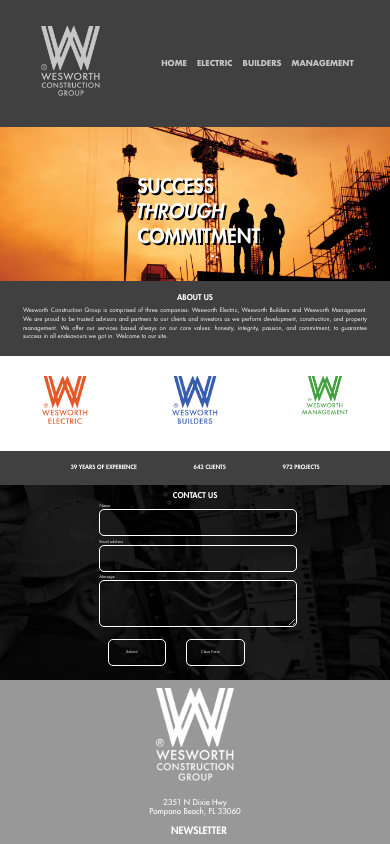
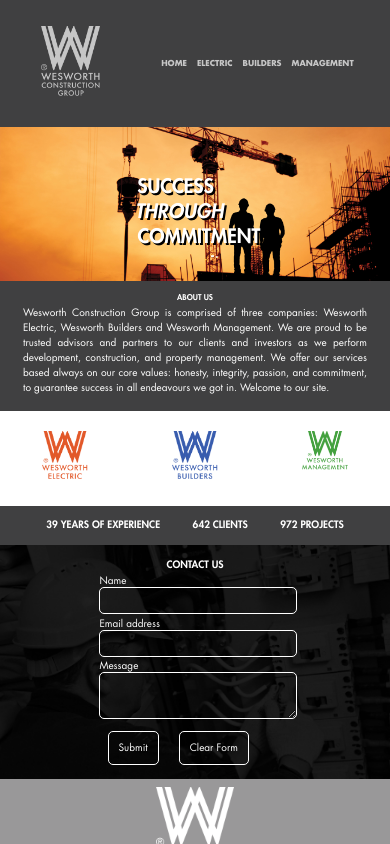
Before and after one commit to HDOSURREGO/wesworth, a React (Create React App) app: page / in a window 390 px wide. Built offline with nearby package versions, Linux system fonts and the light colour scheme.

Commit message:
home and sidebar responsiveness

```diff
--- a/src/components/CommercialServices.css
+++ b/src/components/CommercialServices.css
@@ -57,15 +57,24 @@ hr {
 .column-right {
 	font-family: "futuraStdBook";
 	font-size: 1vw;
-	/* line-height: 1.2; */
 	width: 50%;
 	padding-bottom: 0%;
 }
 
 .column-right ul li {
 	font-family: "futuraStdBook";
-	font-size: 1vw;
+	font-size: 1.5vw;
 	width: 90%;
 	text-align: justify;
 	padding-bottom: 0%;
 }
+
+@media only screen and (max-width: 414px) {
+	h2 {
+		font-size: 10px;
+	}
+
+	.column-right ul li {
+		font-size: 10px;
+	}
+}
--- a/src/components/Electric.css
+++ b/src/components/Electric.css
@@ -116,7 +116,7 @@
 
 	.whoWeAre p {
 		width: 90%;
-		font-size: 1.5vw;
+		font-size: 10px;
 		padding-top: 5px;
 	}
 
@@ -135,4 +135,8 @@
 		margin: 5px;
 		padding: 10px;
 	}
+
+	.service-content h2 {
+		font-size: 10px;
+	}
 }
--- a/src/components/ElectricSidebar.css
+++ b/src/components/ElectricSidebar.css
@@ -53,3 +53,20 @@ li a:active {
 	background-color: #e15829;
 	color: white;
 }
+
+@media screen and (max-width: 414px) {
+	.sidebar button {
+		font-size: 10px;
+	}
+	.sidebar li {
+		float: left;
+		list-style: none;
+		padding: 5px;
+		padding-top: 8px;
+		font-family: "futuraStdHeavy";
+		font-size: 10px;
+		color: #e15829;
+		border-bottom: 1px solid black;
+		width: 100%;
+	}
+}
--- a/src/components/Footer.css
+++ b/src/components/Footer.css
@@ -155,6 +155,20 @@ h2 {
 		background-color: #999899;
 		color: white;
 	}
+	.contactUsForm {
+		font-size: 10px;
+	}
+
+	.contactUsForm .btn {
+		font-size: 10px;
+		width: auto;
+		padding-left: 10px;
+	}
+
+	.contactUsForm h1 {
+		padding-top: 10px;
+		font-size: 10px;
+	}
 	.logoAddress p {
 		display: inline-block;
 		font-family: "futuraStd-Medium";
@@ -180,8 +194,6 @@ h2 {
 	}
 
 	h2 {
-		text-align: center;
-		padding: 1%;
 		font-size: 10px;
 	}
 
@@ -203,10 +215,7 @@ h2 {
 	}
 
 	.btn-nl {
-		display: inline-block;
-		background-color: transparent;
-		color: white;
 		width: 25%;
-		font-size: 8px;
+		font-size: 10px;
 	}
 }
--- a/src/components/Home.css
+++ b/src/components/Home.css
@@ -130,6 +130,14 @@ p {
 		text-shadow: 4px 4px black;
 		z-index: 1;
 	}
+	p {
+		font-family: futuraStdBook;
+		font-size: 1.5vw;
+		line-height: 1.5;
+		width: 90%;
+		text-align: justify;
+		padding-bottom: 3%;
+	}
 }
 
 @media only screen and (max-width: 768px) {
@@ -165,20 +173,6 @@ p {
 		text-shadow: 4px 4px black;
 		z-index: 1;
 	}
-}
-
-@media only screen and (max-width: 1024px) {
-	p {
-		font-family: futuraStdBook;
-		font-size: 1.5vw;
-		line-height: 1.5;
-		width: 90%;
-		text-align: justify;
-		padding-bottom: 3%;
-	}
-}
-
-@media only screen and (max-width: 768px) {
 	p {
 		font-family: futuraStdBook;
 		font-size: 1.5vw;
@@ -223,18 +217,18 @@ p {
 		z-index: 1;
 	}
 
-	p {
-		font-family: futuraStdBook;
-		font-size: 1.5vw;
-		line-height: 1.5;
-		width: 90%;
-		text-align: justify;
-		padding-bottom: 3%;
-	}
-
 	.logo {
 		padding: 5%;
 		justify-content: space-evenly;
 		width: 90%;
 	}
+
+	p {
+		font-family: futuraStdBook;
+		font-size: 10px;
+		width: 90%;
+	}
+	.experience {
+		font-size: 10px;
+	}
 }
--- a/src/components/ScheduleForm.css
+++ b/src/components/ScheduleForm.css
@@ -57,3 +57,16 @@
 	font-size: 1.1vw;
 	text-align: center;
 }
+
+@media only screen and (max-width: 414px) {
+	.contact-form .btn {
+		font-size: 10px;
+	}
+	.input-field {
+		width: 300px;
+		font-size: 10px;
+	}
+	.form-section h3 {
+		font-size: 10px;
+	}
+}
```
